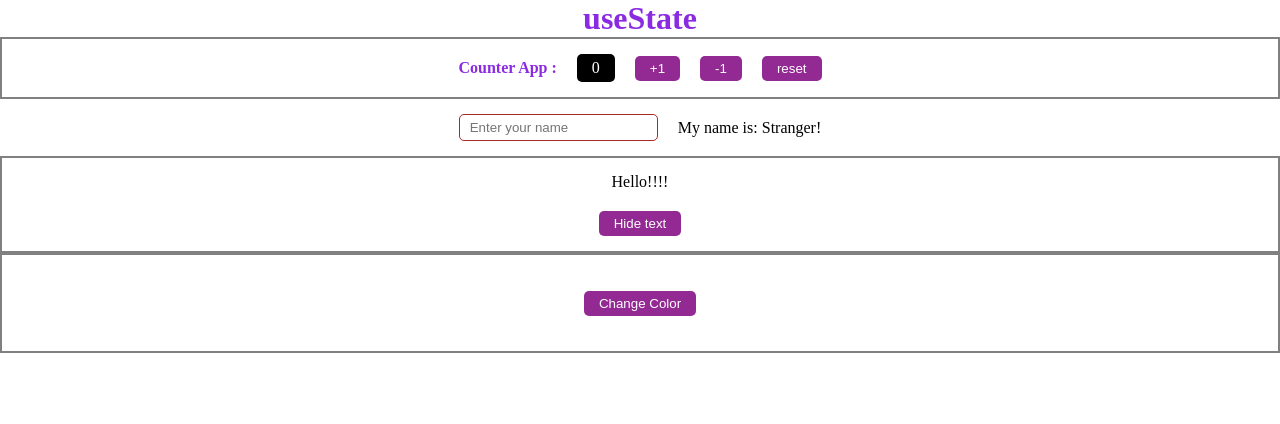
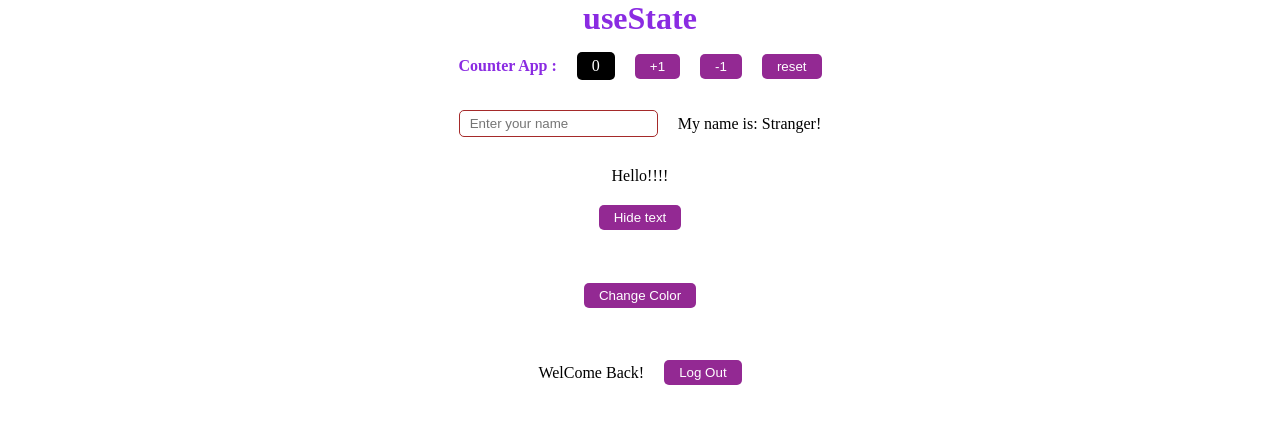
Before and after one commit to armaanepiic/REACT_Learnings, a React (Vite) app: page / in a window 1280 px wide. Shown: the top 424 px of the page. Built offline with nearby package versions, Linux system fonts and the light colour scheme.

Commit message:
useState practice finished

```diff
--- a/src/App.css
+++ b/src/App.css
@@ -8,7 +8,7 @@
     color: blueviolet;
 }
 .component{
-    border: 2px solid gray;
+    /* border: 2px solid gray; */
     padding: 15px;
     display: flex;
     gap: 20px;
--- a/src/App.jsx
+++ b/src/App.jsx
@@ -1,17 +1,22 @@
-import Counter from './components/Counter';
-import InputField from './components/InputField';
-import Text from './components/Text';
+import Counter from "./components/Counter";
+import InputField from "./components/InputField";
+import Text from "./components/Text";
 import SetBg from "./components/SetBg";
-
-
+import Login from "./components/Login";
+import Theme from "./components/Theme";
 
 export default function App() {
   return (
     <div>
-      <Counter />
-      <InputField />
-      <Text />
-      <SetBg />
+      <h1 className="heading">useState</h1>
+      <div>
+        {/* <Theme /> */}
+        <Counter />
+        <InputField />
+        <Text />
+        <SetBg />
+        <Login />
+      </div>
     </div>
   );
 }
--- a/src/components/Counter.jsx
+++ b/src/components/Counter.jsx
@@ -1,5 +1,5 @@
 import { useState } from "react";
-import "../App.css";
+import '../App.css'
 
 export default function Counter() {
   const [count, setCount] = useState(0);
@@ -14,7 +14,6 @@ export default function Counter() {
     }
   return (
     <div>
-      <h1 className="heading">useState</h1>
       <div className="component">
         <p className="heading">
           <strong>Counter App :</strong>
--- a/src/components/InputField.jsx
+++ b/src/components/InputField.jsx
@@ -1,6 +1,5 @@
 import { useState } from "react";
 import "../App.css";
-
 export default function InputField() {
   const [name, setName] = useState("");
   return (
--- /dev/null
+++ b/src/components/Login.jsx
@@ -0,0 +1,14 @@
+import { useState } from "react"
+
+export default function Login() {
+    const [isLogin, setIsLogin] = useState(true);
+    const handleLogin = () => {
+        setIsLogin(!isLogin);
+    }
+  return (
+    <div className="component">
+          <p>{isLogin ? <p>WelCome Back!</p> : <p>Logged In</p>}</p>
+          <button onClick={handleLogin}>{isLogin ? 'Log Out' : 'Log In'}</button>
+    </div>
+  )
+}
--- a/src/components/Text.jsx
+++ b/src/components/Text.jsx
@@ -1,5 +1,5 @@
 import { useState } from "react";
-
+import "../App.css";
 export default function Text() {
   const [isVisible, setIsVisible] = useState(true);
   const handleClick = () => {
@@ -8,9 +8,7 @@ export default function Text() {
   return (
     <div className="component text">
       {isVisible && <p>Hello!!!!</p>}
-      <button onClick={handleClick}>
-        {isVisible ? "Hide" : "Show"} text
-      </button>
+      <button onClick={handleClick}>{isVisible ? "Hide" : "Show"} text</button>
     </div>
   );
 }
--- /dev/null
+++ b/src/components/Theme.jsx
@@ -0,0 +1,24 @@
+import React, { useState } from "react";
+import "../App.css";
+export default function Theme() {
+  const [isDay, setIsDay] = useState(true);
+  const toggleMode = () => {
+    setIsDay(!isDay);
+    };
+    const styles = {
+        backgroundColor: isDay ? '#fff' : '#1e1e1e',
+        color: isDay ? '#000' : '#fff',
+        minHeight: '100vh',
+        display: 'flex',
+        flexDirection: 'column',
+        justifyContent: 'center',
+        alignItems: 'center',
+        transition: 'all 0.5s ease'
+    }
+  return (
+    <div style={styles}>
+      <h1>{isDay ? "Day Mode" : "Night Mode"}</h1>
+      <button onClick={toggleMode}>Switch to {isDay ? "Night" : "Day"}</button>
+    </div>
+  );
+}
```
Also changed, not shown: src/components/SetBg.jsx (+7 -7 lines).
